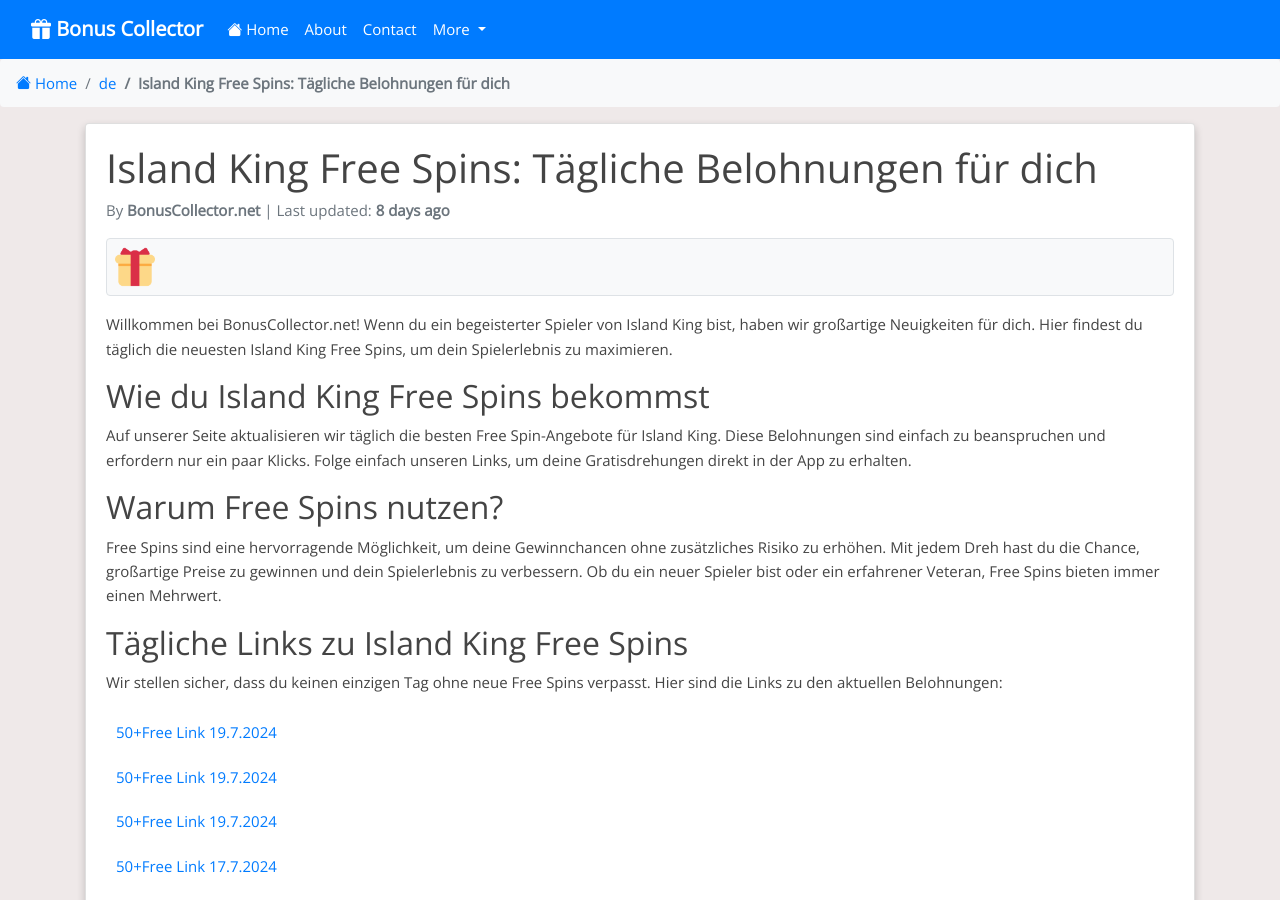
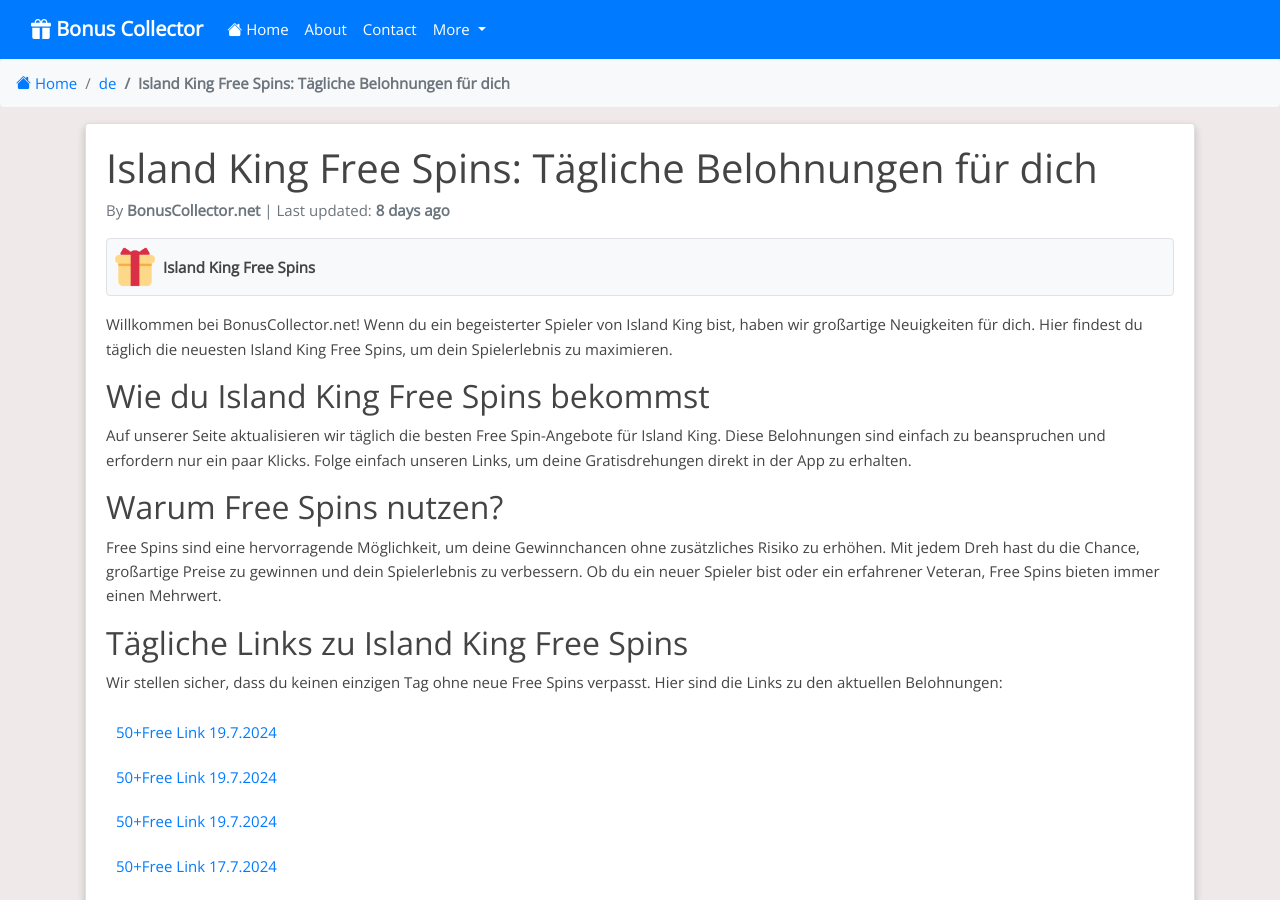
Before and after one commit to Prollad99/bs-net, a Jekyll site: the page built from de/_posts/2024-07-18-island-king.md, in a window 1280 px wide and 900 px high. Built offline with Jekyll 4.4.1, drawn with Linux system fonts in a browser that asks for light colours; nearby versions of some CDN libraries; comment, search, counter and statistics services are not loaded.

Commit message:
Update 2024-07-18-island-king.md

```diff
--- a/de/_posts/2024-07-18-island-king.md
+++ b/de/_posts/2024-07-18-island-king.md
@@ -9,6 +9,8 @@
 permalink: /de/island-king-free-spins/
 image: /assets/images/island-king.jpg
 include_file: island-king.html
+manifest: /manifests/de/island-king.json
+app_name: "Island King Free Spins"
 ---
 
 Willkommen bei BonusCollector.net! Wenn du ein begeisterter Spieler von Island King bist, haben wir großartige Neuigkeiten für dich. Hier findest du täglich die neuesten Island King Free Spins, um dein Spielerlebnis zu maximieren.
```
